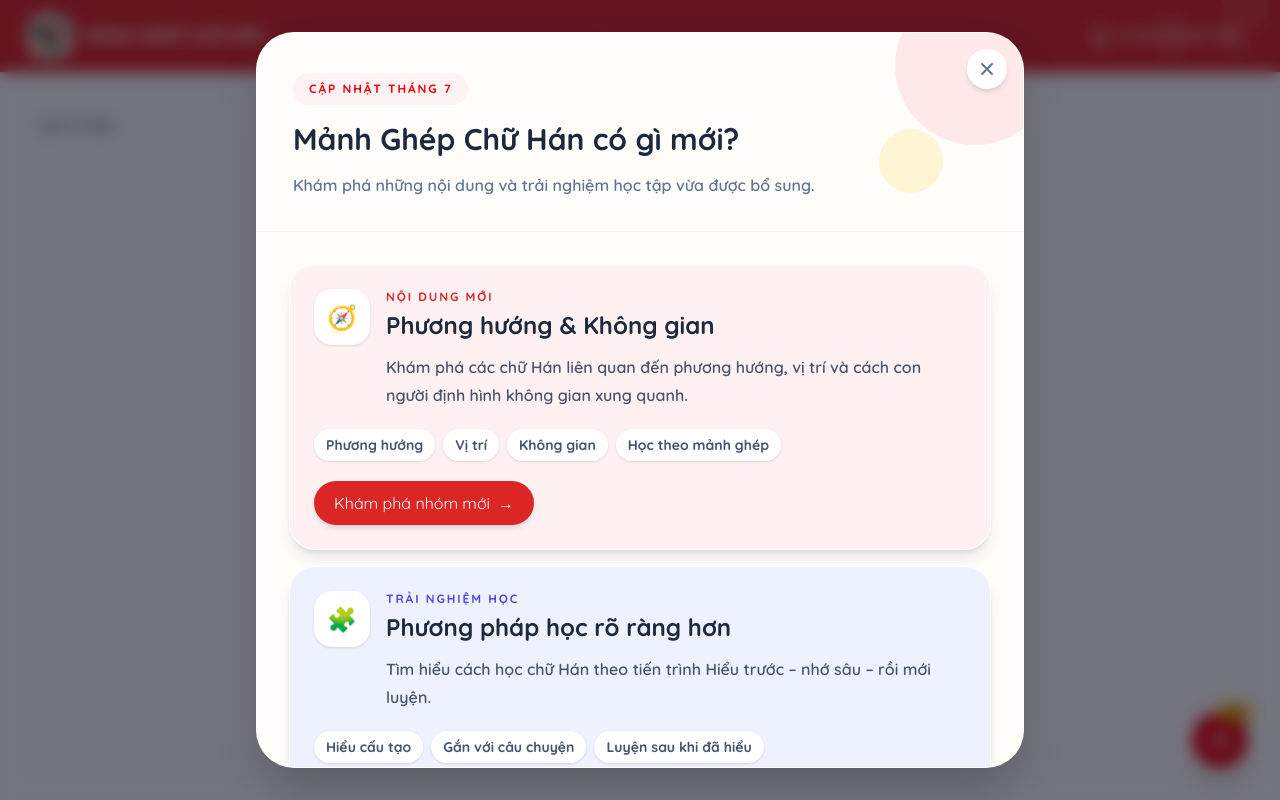
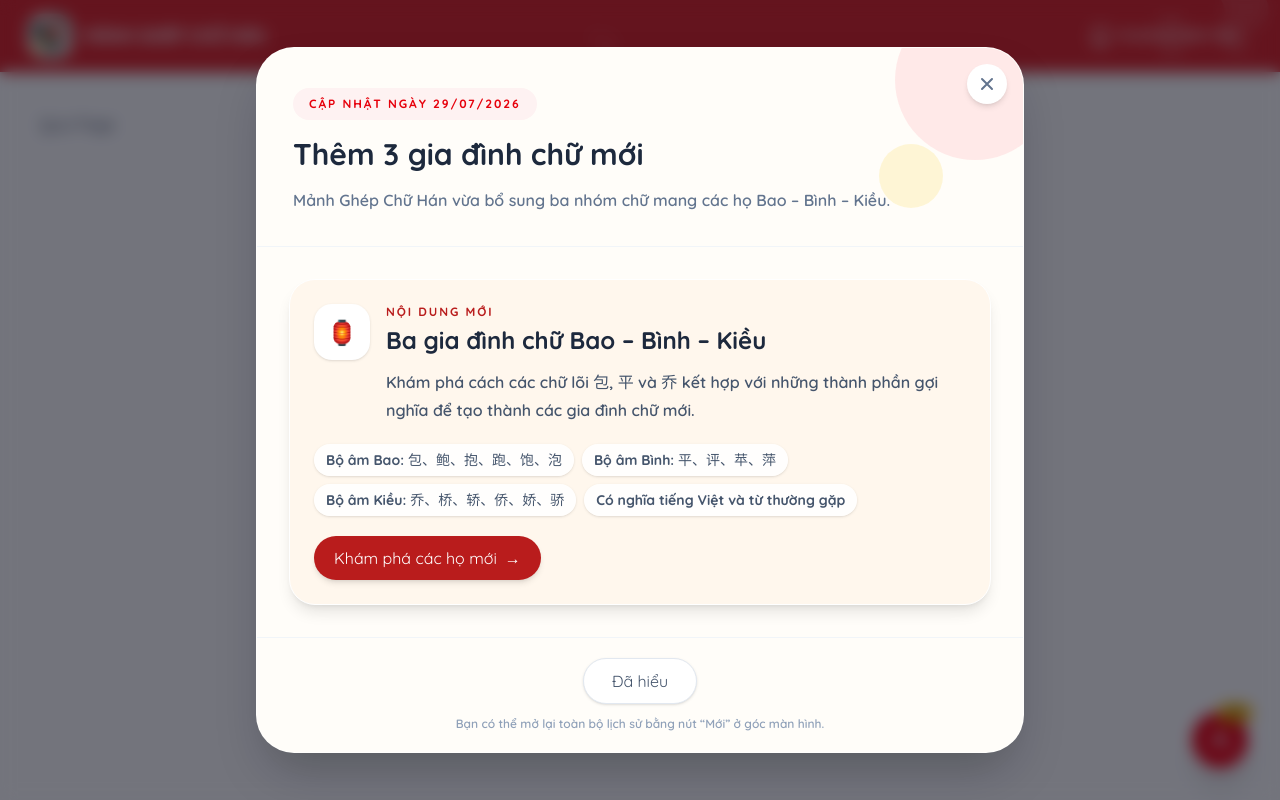
Before and after one commit to thenexthoa/manh-ghep-chu-han, a React (Vite) app: page /quiz/1 in a window 1280 px wide. Built offline with nearby package versions, Linux system fonts and the light colour scheme.

Commit message:
release: v1.1.1 - add Bao, Binh and Kieu character families

```diff
--- a/src/components/UpdateModal.jsx
+++ b/src/components/UpdateModal.jsx
@@ -9,6 +9,7 @@ import {
 
 import {
   CURRENT_RELEASE,
+  RELEASE_HISTORY,
 } from "../data/changelog";
 
 const OPEN_UPDATE_EVENT =
@@ -41,6 +42,11 @@ function UpdateModal() {
     setIsOpen,
   ] = useState(false);
 
+  const [
+    displayMode,
+    setDisplayMode,
+  ] = useState("current");
+
   useEffect(() => {
     const lastSeenVersion =
       window.localStorage.getItem(
@@ -55,11 +61,13 @@ function UpdateModal() {
     ) {
       timerId =
         window.setTimeout(() => {
+          setDisplayMode("current");
           setIsOpen(true);
         }, 700);
     }
 
     function openUpdates() {
+      setDisplayMode("history");
       setIsOpen(true);
     }
 
@@ -160,6 +168,26 @@ function UpdateModal() {
     return null;
   }
 
+  const releasesToDisplay =
+    displayMode === "history"
+      ? RELEASE_HISTORY
+      : [CURRENT_RELEASE];
+
+  const modalLabel =
+    displayMode === "history"
+      ? "Lịch sử cập nhật"
+      : CURRENT_RELEASE.label;
+
+  const modalTitle =
+    displayMode === "history"
+      ? "Mảnh Ghép Chữ Hán có gì mới?"
+      : CURRENT_RELEASE.title;
+
+  const modalDescription =
+    displayMode === "history"
+      ? "Xem lại những nội dung và trải nghiệm học tập đã được bổ sung qua từng phiên bản."
+      : CURRENT_RELEASE.description;
+
   return (
     <div
       className="fixed inset-0 z-[100] flex items-center justify-center bg-slate-950/55 p-3 backdrop-blur-sm sm:p-6"
@@ -201,29 +229,52 @@ function UpdateModal() {
 
           <div className="relative pr-10">
             <span className="inline-flex rounded-full bg-red-50 px-4 py-2 text-xs font-black uppercase tracking-[0.16em] text-red-600">
-              {CURRENT_RELEASE.label}
+              {modalLabel}
             </span>
 
             <h2
               id="update-modal-title"
               className="mt-4 text-2xl font-black leading-tight text-slate-800 sm:text-3xl"
             >
-              {CURRENT_RELEASE.title}
+              {modalTitle}
             </h2>
 
             <p className="mt-3 max-w-2xl font-semibold leading-7 text-slate-500">
-              {
-                CURRENT_RELEASE.description
-              }
+              {modalDescription}
             </p>
           </div>
         </header>
 
-        <div className="space-y-4 p-5 sm:p-8">
-          {CURRENT_RELEASE.updates.map(
+        <div className="space-y-8 p-5 sm:p-8">
+          {releasesToDisplay.map(
+            (release) => (
+              <section
+                key={release.version}
+                className="space-y-4"
+              >
+                {displayMode ===
+                  "history" && (
+                  <div className="flex flex-wrap items-center justify-between gap-2 border-b border-slate-200 pb-3">
+                    <div>
+                      <p className="text-xs font-black uppercase tracking-[0.16em] text-red-600">
+                        {release.label}
+                      </p>
+
+                      <h3 className="mt-1 text-lg font-black text-slate-800">
+                        {release.title}
+                      </h3>
+                    </div>
+
+                    <span className="rounded-full bg-slate-100 px-3 py-1 text-xs font-black text-slate-500">
+                      v{release.version}
+                    </span>
+                  </div>
+                )}
+
+                {release.updates.map(
                   (update) => (
                     <article
-                key={update.id}
+                      key={`${release.version}-${update.id}`}
                       className="overflow-hidden rounded-[26px] border border-white shadow-lg"
                       style={{
                         backgroundColor:
@@ -259,6 +310,8 @@ function UpdateModal() {
                           </div>
                         </div>
 
+                        {update.highlights?.length >
+                          0 && (
                           <div className="mt-5 flex flex-wrap gap-2">
                             {update.highlights.map(
                               (item) => (
@@ -271,11 +324,15 @@ function UpdateModal() {
                               )
                             )}
                           </div>
+                        )}
 
+                        {update.actionLabel && (
                           <button
                             type="button"
                             onClick={() =>
-                      openUpdate(update)
+                              openUpdate(
+                                update
+                              )
                             }
                             className="mt-5 inline-flex min-h-11 items-center justify-center rounded-full px-5 py-2.5 text-sm font-black text-white shadow-md transition hover:-translate-y-0.5 hover:shadow-lg"
                             style={{
@@ -294,8 +351,12 @@ function UpdateModal() {
                               →
                             </span>
                           </button>
+                        )}
                       </div>
                     </article>
+                  )
+                )}
+              </section>
             )
           )}
         </div>
@@ -310,8 +371,8 @@ function UpdateModal() {
           </button>
 
           <p className="mt-3 text-xs font-semibold text-slate-400">
-            Bạn có thể mở lại thông báo
-            bằng nút “Mới” ở góc màn
+            Bạn có thể mở lại toàn bộ lịch
+            sử bằng nút “Mới” ở góc màn
             hình.
           </p>
         </footer>
--- a/src/data/changelog.js
+++ b/src/data/changelog.js
@@ -1,16 +1,80 @@
+export const RELEASE_STORAGE_KEY =
+  "manh-ghep-chu-han:last-seen-release";
+
+/**
+ * Bản cập nhật mới nhất.
+ * Chỉ nội dung này được hiển thị trong popup tự động.
+ */
 export const CURRENT_RELEASE = {
+  version: "1.1.1",
+
+  date: "29/07/2026",
+
+  storageKey: RELEASE_STORAGE_KEY,
+
+  label: "Cập nhật ngày 29/07/2026",
+
+  title: "Thêm 3 gia đình chữ mới",
+
+  description:
+    "Mảnh Ghép Chữ Hán vừa bổ sung ba nhóm chữ mang các họ Bao – Bình – Kiều.",
+
+  updates: [
+    {
+      id: "bao-binh-kieu-families",
+
+      type: "Nội dung mới",
+
+      title: "Ba gia đình chữ Bao – Bình – Kiều",
+
+      description:
+        "Khám phá cách các chữ lõi 包, 平 và 乔 kết hợp với những thành phần gợi nghĩa để tạo thành các gia đình chữ mới.",
+
+      icon: "🏮",
+
+      accent: "#b91c1c",
+
+      background: "#fff7ed",
+
+      highlights: [
+        "Bộ âm Bao: 包、鲍、抱、跑、饱、泡",
+        "Bộ âm Bình: 平、评、苹、萍",
+        "Bộ âm Kiều: 乔、桥、轿、侨、娇、骄",
+        "Có nghĩa tiếng Việt và từ thường gặp",
+      ],
+
+      actionLabel: "Khám phá các họ mới",
+
+      actionType: "category-preview",
+
+      targetCategoryName: "Trăm họ",
+
+      isNew: true,
+    },
+  ],
+};
+
+/**
+ * Toàn bộ lịch sử cập nhật.
+ * Chỉ dùng cho nút cập nhật ở góc phải.
+ * Bản mới nhất đặt ở đầu mảng.
+ */
+export const RELEASE_HISTORY = [
+  CURRENT_RELEASE,
+
+  {
     version: "2026.07",
 
-  storageKey:
-    "manh-ghep-chu-han:last-seen-release",
+    date: "07/2026",
+
+    storageKey: RELEASE_STORAGE_KEY,
 
     label: "Cập nhật tháng 7",
 
-  title:
-    "Mảnh Ghép Chữ Hán có gì mới?",
+    title: "Mảnh Ghép Chữ Hán có gì mới?",
 
     description:
-    "Khám phá những nội dung và trải nghiệm học tập vừa được bổ sung.",
+      "Khám phá những nội dung và trải nghiệm học tập đã được bổ sung.",
 
     updates: [
       {
@@ -18,8 +82,7 @@ export const CURRENT_RELEASE = {
 
         type: "Nội dung mới",
 
-      title:
-        "Phương hướng & Không gian",
+        title: "Phương hướng & Không gian",
 
         description:
           "Khám phá các chữ Hán liên quan đến phương hướng, vị trí và cách con người định hình không gian xung quanh.",
@@ -37,16 +100,13 @@ export const CURRENT_RELEASE = {
           "Học theo mảnh ghép",
         ],
 
-      actionLabel:
-        "Khám phá nhóm mới",
+        actionLabel: "Khám phá nhóm mới",
 
-      actionType:
-        "category-preview",
+        actionType: "category-preview",
 
-      targetCategoryName:
-        "Phương hướng & Không gian",
+        targetCategoryName: "Phương hướng & Không gian",
 
-      isNew: true,
+        isNew: false,
       },
 
       {
@@ -54,8 +114,7 @@ export const CURRENT_RELEASE = {
 
         type: "Trải nghiệm học",
 
-      title:
-        "Phương pháp học rõ ràng hơn",
+        title: "Phương pháp học rõ ràng hơn",
 
         description:
           "Tìm hiểu cách học chữ Hán theo tiến trình Hiểu trước – nhớ sâu – rồi mới luyện.",
@@ -72,8 +131,7 @@ export const CURRENT_RELEASE = {
           "Luyện sau khi đã hiểu",
         ],
 
-      actionLabel:
-        "Xem phương pháp học",
+        actionLabel: "Xem phương pháp học",
 
         actionType: "route",
 
@@ -82,4 +140,7 @@ export const CURRENT_RELEASE = {
         isNew: false,
       },
     ],
-};
+  },
+];
+
+export default CURRENT_RELEASE;
```
Lines whose indentation alone changed are shown as unchanged.
